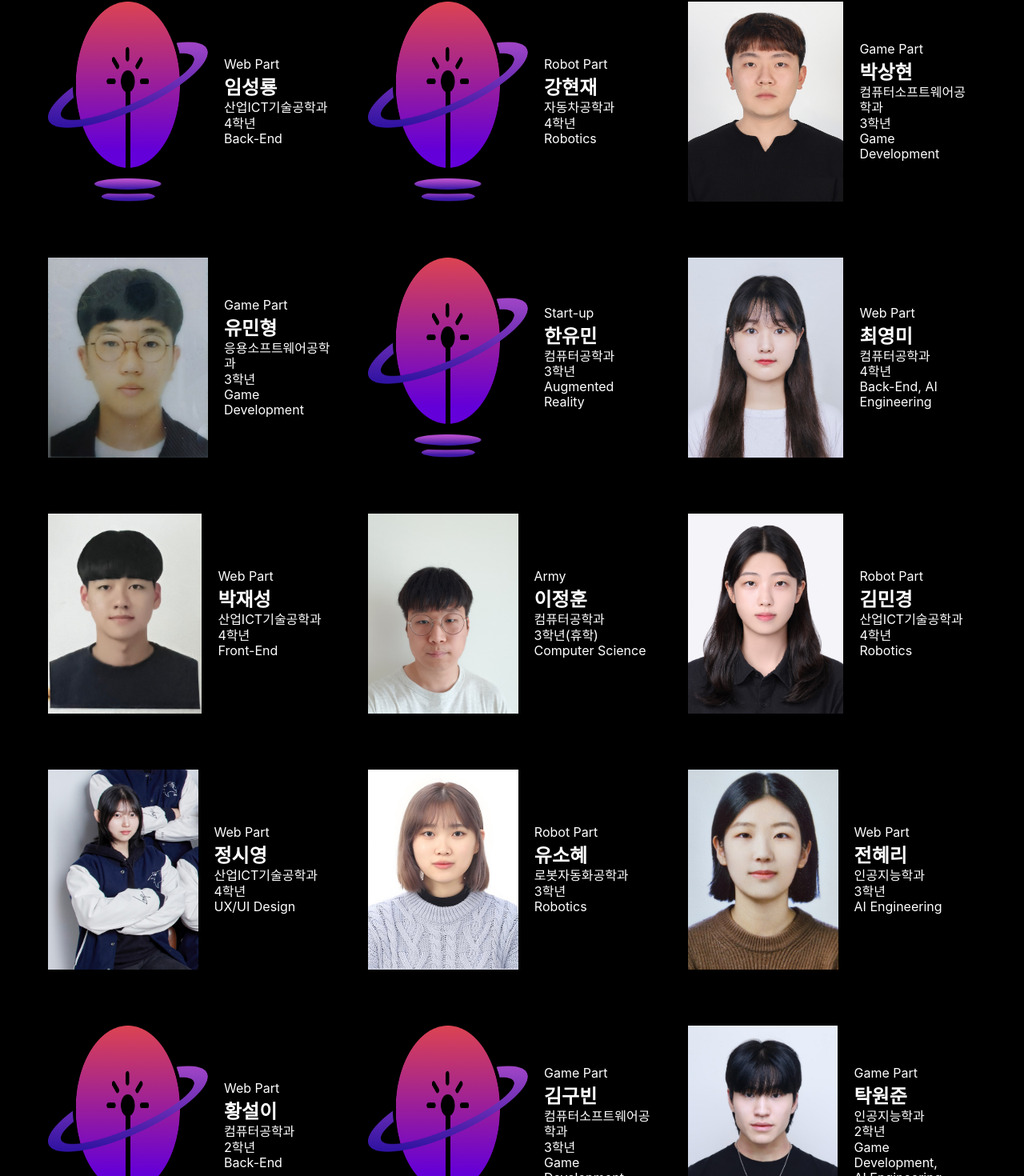
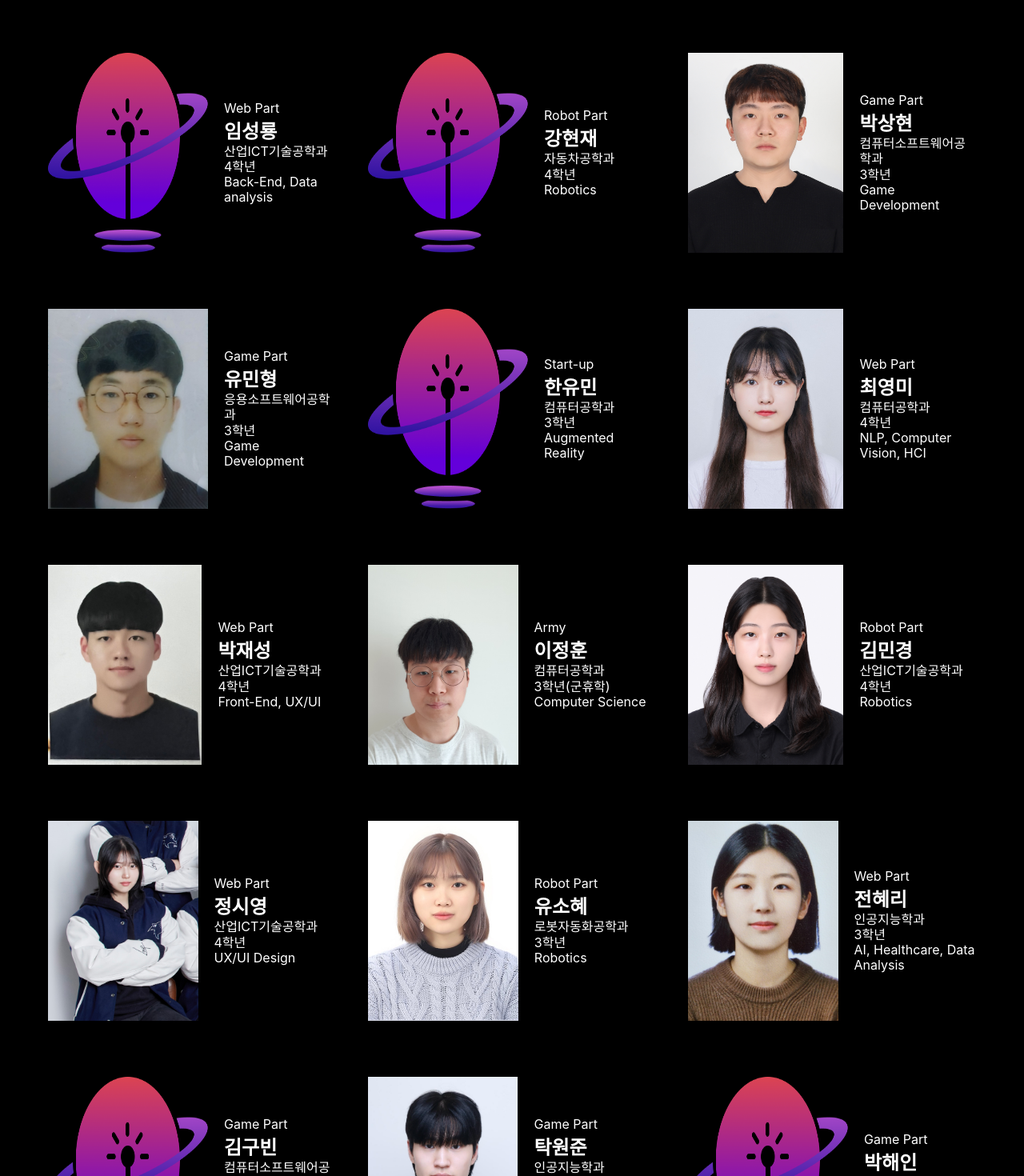
Before and after one commit to js3617/one_page, a React (Create React App) app: page /members in a window 1280 px wide. Shown: the part 922-2392 px from the top of the page at 80% size. Built offline with nearby package versions, Linux system fonts and the light colour scheme.

Commit message:
Fix - Test 모드 수정

```diff
--- a/src/Memberdata.js
+++ b/src/Memberdata.js
@@ -86,7 +86,7 @@ let memberdata  = [
         name : "임성룡",
         major : "산업ICT기술공학과",
         grade : "4학년",
-        Interests : "Back-End",
+        Interests : "Back-End, Data analysis",
         imageUrl: Insight
     },
     {
@@ -136,7 +136,7 @@ let memberdata  = [
         name : "최영미",
         major : "컴퓨터공학과",
         grade : "4학년",
-        Interests : "Back-End, AI Engineering",
+        Interests : "NLP, Computer Vision, HCI",
         imageUrl: 최영미Image
     },
     {
@@ -146,7 +146,7 @@ let memberdata  = [
         name : "박재성",
         major : "산업ICT기술공학과",
         grade : "4학년",
-        Interests : "Front-End",
+        Interests : "Front-End, UX/UI",
         imageUrl : 재성Image
     },
     {
@@ -155,7 +155,7 @@ let memberdata  = [
         position : "",
         name : "이정훈",
         major : "컴퓨터공학과",
-        grade : "3학년(휴학)",
+        grade : "3학년(군휴학)",
         Interests : "Computer Science",
         imageUrl : 이정훈Image
     },
@@ -196,18 +196,8 @@ let memberdata  = [
         name : "전혜리",
         major : "인공지능학과",
         grade : "3학년",
-        Interests : "AI Engineering",
+        Interests : "AI, Healthcare, Data Analysis",
         imageUrl : 전혜리Image
-    },
-    {
-        id : 18,
-        department : "Web Part",
-        position : "",
-        name : "황설이",
-        major : "컴퓨터공학과",
-        grade : "2학년",
-        Interests : "Back-End",
-        imageUrl: Insight
     },
     {
         id : 19,
--- a/src/Members.js
+++ b/src/Members.js
@@ -81,6 +81,7 @@ const Title = styled.h2`
   font-weight: 700;
   font-size: 48px;
   line-height: 60px;
+  padding-top: 5%;
   cursor: default;
   @media (max-width: 768px) {
     font-size: 1.5rem;
--- a/src/six.js
+++ b/src/six.js
@@ -28,7 +28,7 @@ const Title = styled.h2`
   }
   @media (max-width: 1023px){
     font-size: 2rem;
-    margin-top: 15%;
+    margin-top: 10%;
     margin-bottom: 0;
   }
   @media (max-width: 1200px) {
@@ -99,15 +99,15 @@ const Cardbigp = styled.p`
     text-align: center;
     color: #fff;
     white-space: pre-line;
-    @media (max-width: 768px) {
+    @media all and (min-width:480px) and (max-width:767px) {
         font-size: 0.8rem;
         margin-bottom: 70px;
     }
-    @media (max-width: 1023px) {
+    @media all and (min-width: 768px) and (max-width: 1023px) {
         font-size: 1rem;
         margin-bottom: 70px;
     }
-    @media (max-width: 1200px) {
+    @media all and (min-width:1024px) and (max-width:1279px) {
         font-size: 1.2rem;
     }
 `;
@@ -126,15 +126,15 @@ const Cardp = styled.p`
     ${Card}:hover & {
         opacity: 1;
     }
-    @media (max-width: 768px) {
+    @media all and (min-width:480px) and (max-width:767px) {
         font-size: 0.5rem;
         line-height: 1rem;
     }
-    @media (max-width: 1023px) {
+    @media all and (min-width:768px) and (max-width:1023px) {
         font-size: 0.8rem;
         line-height: 1.5rem;
     }
-    @media (max-width: 1200px) {
+    @media all and (min-width:1024px) and (max-width:1279px) {
         font-size: 0.8rem;
         line-height: 1.5rem;
     }
@@ -172,16 +172,16 @@ const Cardtitle = styled.p`
     transform: translateY(-100%);
     }
 
-    @media (max-width: 768px) {
+    @media all and (min-width:480px) and (max-width:767px) {
         font-size: 2rem;
         line-height: 5px;
     }
-    @media (max-width: 1023px) {
+    @media  all and (min-width:768px) and (max-width:1023px) {
         font-size: 1.8rem;
         line-height: 5px;
     }
-    @media (max-width: 1200px) {
-        font-size: 1.8rem;
+    @media all and (min-width:1024px) and (max-width:1279px) {
+        font-size: 1.2rem;
         line-height: 5px;
     }
 `;
@@ -264,7 +264,7 @@ const NewCardtitle = styled.p`
         margin-top: 30px;
     }
     @media (max-width: 1023px) {
-        font-size: 2rem;
+        font-size: 1rem;
         margin-top: 30px;
     }
     @media (max-width: 1200px) {
@@ -323,12 +323,12 @@ const departments = [
         members: "[부서원]\n김민경, 최홍록, 강현재, 유소혜, 황설이, 김봉주"
     },
     {
-        title: "게임",
-        motive: "2D, 3D, VR등 여러 환경의 게임 개발을 경험할 수 있는 부서입니다",
-        description: "Unity엔진을 기반으로\n2D, 3D, VR등 여러 환경에서\n게임 개발을 하는 부서입니다.",
-        coreActivity: "[핵심 활동]\n2023년 - Python 라이브러리인 Pygame과 OpenCV를 활용하여\n모션인식을 통한 리듬게임 제작.\nVR기기를 활용하여 디펜스 게임 제작.\n2024년 - 제작하고 싶은 게임을 기획한 후,\nUnity Engine을 활용하여 게임을 개발 예정",
-        requiredSkills: "[필요 역량]\n게임 시스템에 대한 이해도, 게임 개발에 대한 흥미, 컴퓨터 언어를 사용가능 또는 게임 기획에 관심",
-        members: "[부서원]\n신승우, 유민형, 박상현, 한유민"
+        title: "AR / XR",
+        motive: "Unity를 활용하여XR/AR/VR 관련 프로젝트를\n기획하고 개발하는 부서입니다.",
+        description: "Unity를 활용하여\nXR/AR/VR 관련 프로젝트를\n기획하고 개발하는 부서입니다",
+        coreActivity: "[핵심 활동]\n2023-겨울방학 때 VR 디펜스 게임을 제작 하며Unity와 VR에 기술 스택을 쌓아 왔으며,\n2024-Vision Pro XR IDEA Challenge에 참가하여 XR에 관한 아이디어를 기획 해보며,\n제 12회-K-Hackathon에 참가하여 가상현실(VR)로 배우는 체험형 비행 안전 교육 시뮬레이션을 제작하여 본선에 출전하였습니다.\n이후 VR 디펜스 게임과 비행 안전 교육 시뮬레이션을 계속해서\n개발을 진행하여 다양한 공모전에 참가 예정입니다.",
+        requiredSkills: "[필요 역량]\nUnity, C# 등 개발 및 사용 경험이 있거나 XR/AR/VR에 대한 관심과 열정",
+        members: "[부서원]\n한유민"
     },
     {
         title: "웹",
```
